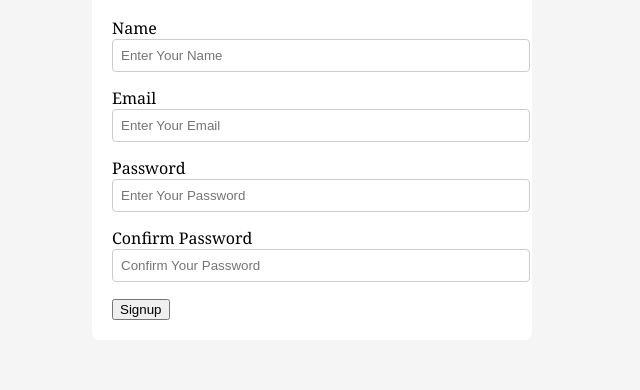
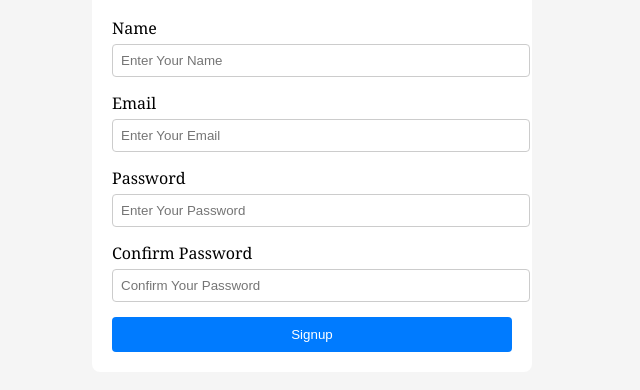
Before and after one commit to Unisha-bhatta/SignUp-Form, a plain HTML site: page index.html in a window 1280 px wide. Shown: the part 104-494 px from the top of the page, without its empty margins (328-968 px from the left). Drawn offline with Linux system fonts and the light colour scheme.

Commit message:
Updated CSS for better style

```diff
--- a/style.css
+++ b/style.css
@@ -27,3 +27,30 @@ input{
 input.error-border{
     border-color:rgba(255, 0, 0, 0.212) ;
 }
+
+label{
+    display: block;
+    margin-bottom: 5px;
+}
+
+small.error{
+    color: rgba(255, 0, 0, 0.212);
+    font-size: 12px;
+    position: absolute;
+    bottom: -18px;
+    left: 0;
+}
+
+button{
+    width: 100%;
+    padding: 10px;
+    background: #007bff;
+    color: white;
+    border: none;
+    border-radius: 4px;
+    cursor: pointer;
+}
+
+button:hover{
+    background: #0056b3;
+}
```
